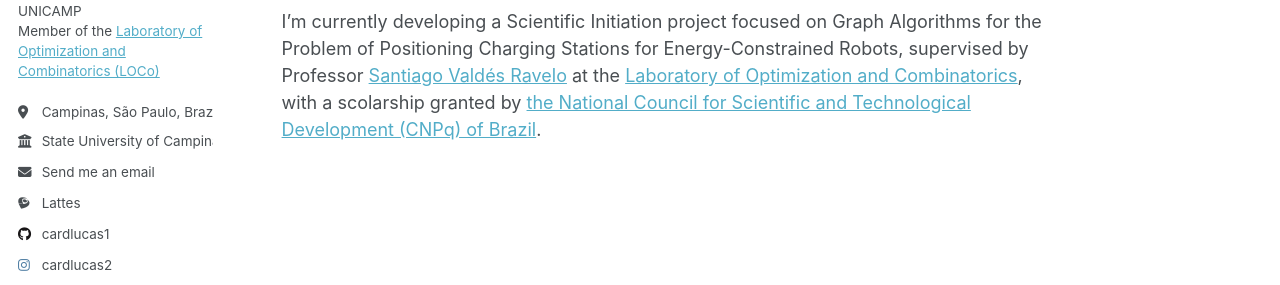
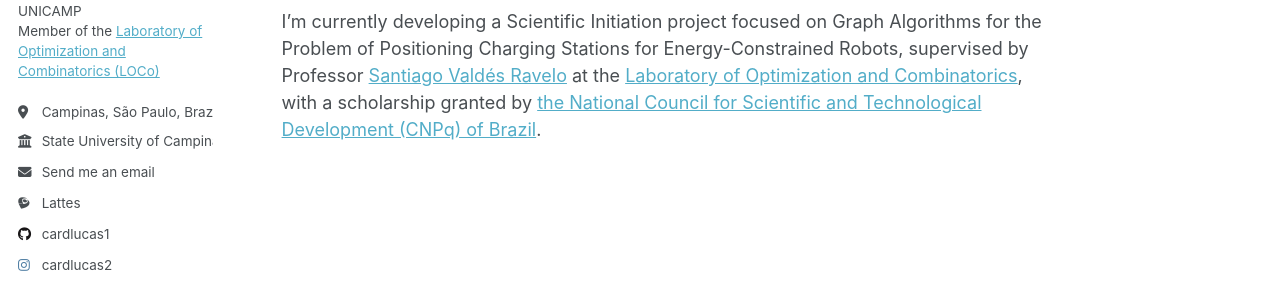
Before and after one commit to cardlucas1/mysite, a Jekyll site: the page built from _pages/about.md, in a window 1280 px wide and 935 px high. Shown: the part 387-672 px from the top of the window. Built offline with Jekyll 4.4.1, drawn with Linux system fonts in a browser that asks for light colours; some web fonts are replaced; a script that is not in the unit is left out.

Commit message:
Fixed a typo

```diff
--- a/_pages/about.md
+++ b/_pages/about.md
@@ -61,4 +61,4 @@ I'm Lucas Cardoso, a Computer Science undergraduate student at the [Institute of
 
 My main areas of study and research interest include **Combinatorial Optimization**, **Operations Research**, and the **Design and Analysis of Algorithms**.
 
-I'm currently developing a Scientific Initiation project focused on Graph Algorithms for the Problem of Positioning Charging Stations for Energy-Constrained Robots, supervised by Professor [Santiago Valdés Ravelo](https://ic.unicamp.br/~santiago) at the [Laboratory of Optimization and Combinatorics](https://loco.ic.unicamp.br), with a scolarship granted by [the National Council for Scientific and Technological Development (CNPq) of Brazil](https://cnpq.br).
+I'm currently developing a Scientific Initiation project focused on Graph Algorithms for the Problem of Positioning Charging Stations for Energy-Constrained Robots, supervised by Professor [Santiago Valdés Ravelo](https://ic.unicamp.br/~santiago) at the [Laboratory of Optimization and Combinatorics](https://loco.ic.unicamp.br), with a scholarship granted by [the National Council for Scientific and Technological Development (CNPq) of Brazil](https://cnpq.br).
```
Also changed, not shown: _pages/cv.md (+1 -1 lines).
